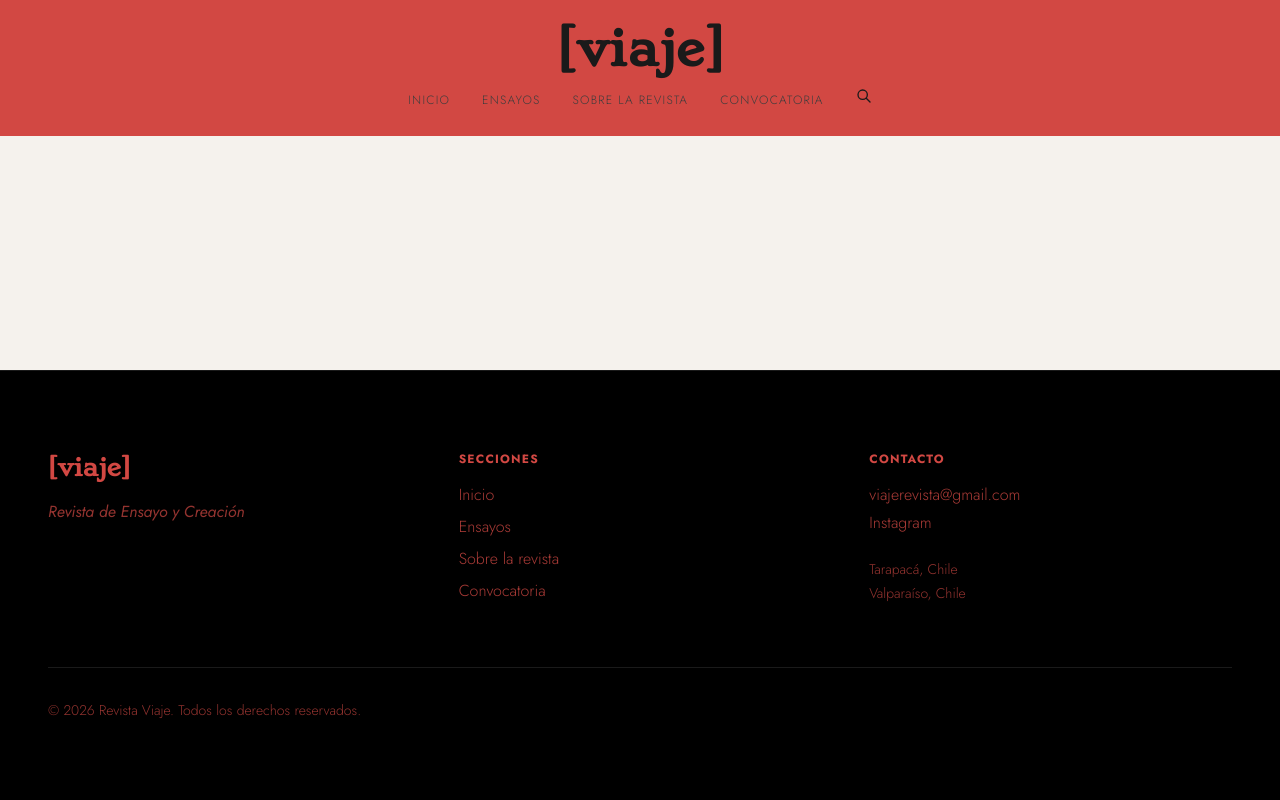
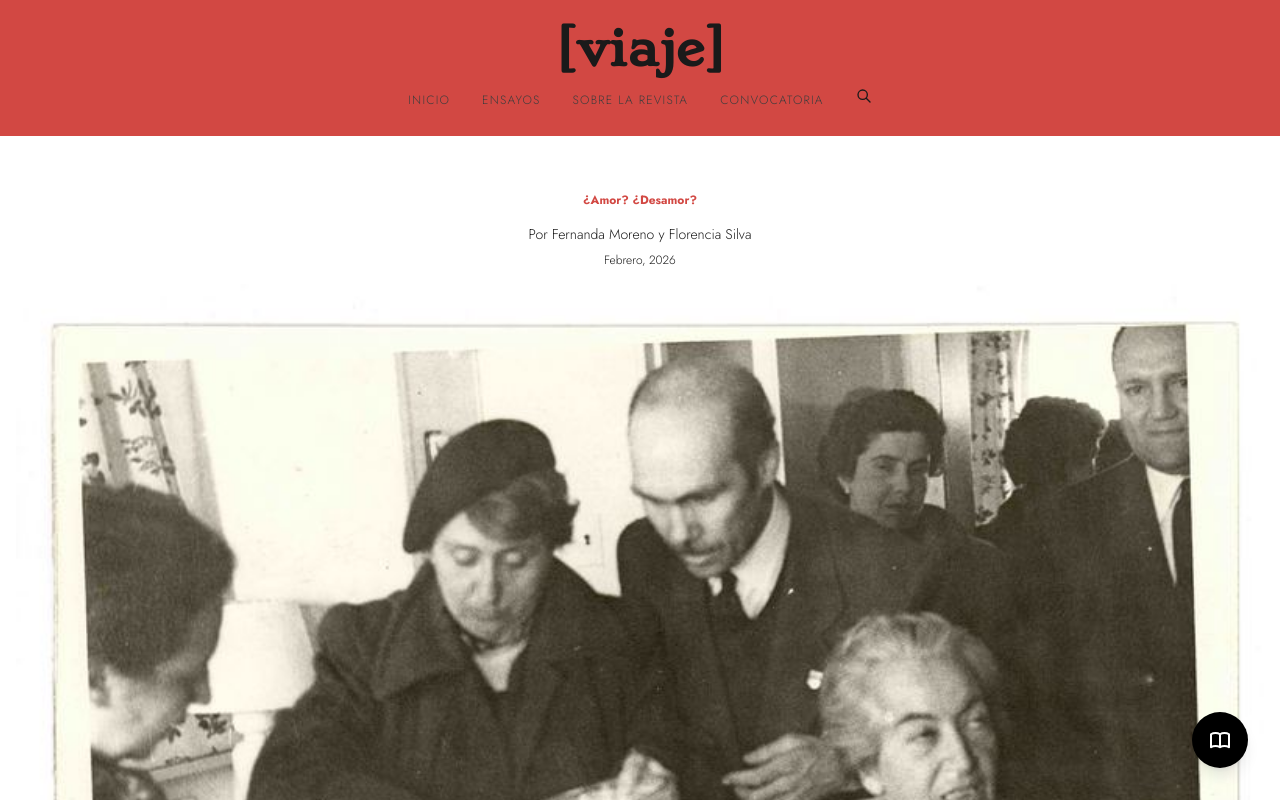
Before and after one commit to ferdinandda/viaje-webpage, a SvelteKit app: page /ensayos/ella-ya-casi-ha-tocado-mi-frente in a window 1280 px wide. Before the commit this address had no page. Shown: the top 800 px of the page. Built offline with nearby package versions, Linux system fonts and the light colour scheme.

Commit message:
feat: add essay 'Ella ya casi ha tocado mi frente' and simplify home page hero

```diff
--- a/src/routes/+page.svelte
+++ b/src/routes/+page.svelte
@@ -66,19 +66,10 @@
       style="font-family: 'Jost', sans-serif; color: var(--color-ink);"
     >
       <span class="marker-highlight">Revista Viaje es un medio digital nacido en Chile que busca reunir escrituras sobre</span>
-      <span class="relative inline-block text-[10px] md:text-xs opacity-60 px-1 italic">
-        las materias que nos rompen las pelotas,
-        <svg class="absolute top-1/2 left-0 w-full h-1 -translate-y-1/2 pointer-events-none" viewBox="0 0 100 2" preserveAspectRatio="none">
-          <path d="M0,1 L10,0.8 L25,1.2 L50,0.9 L75,1.1 L100,1" stroke="currentColor" stroke-width="0.5" fill="none" stroke-linecap="round" class="opacity-90" />
-        </svg>
-      </span>
       <span class="marker-highlight">el mundo que habitamos</span>
-      <span class="relative inline-block text-[10px] md:text-xs opacity-60 px-1 italic">
-        y otros mundos posibles.
-        <svg class="absolute top-1/2 left-0 w-full h-1 -translate-y-1/2 pointer-events-none" viewBox="0 0 100 2" preserveAspectRatio="none">
-          <path d="M0,1 L10,1.2 L25,0.8 L50,1.1 L75,0.9 L100,1" stroke="currentColor" stroke-width="0.5" fill="none" stroke-linecap="round" class="opacity-90" />
-        </svg>
-      </span>
+      <div class="mt-2">
+        <span class="line-through">y otros mundos posibles.</span>
+      </div>
     </div>
   </div>
 </section>
--- a/src/routes/ensayos/+page.svelte
+++ b/src/routes/ensayos/+page.svelte
@@ -1,5 +1,6 @@
 <script>
   let tabs = [
+    { id: 7, title: '<i>Ella ya casi ha tocado mi frente</i>: fabulaciones del roce entre Rodig y Mistral', author: 'Fernanda Moreno y Florencia Silva', href: "/ensayos/ella-ya-casi-ha-tocado-mi-frente", img: "/MISTRAL.jpg" },
     { id: 1, title: 'Sangre, tierra y silencio: el doble vínculo de la experiencia femenina', author: 'Florencia Leiva Silva', href: "/sangre-tierra-y-silencio", img: "/Carrieee.jpg" },
     { id: 2, title: 'El arte de la memoria: una reflexión', author: 'Juan Pérez', href: "/articulo-dos", img: "/david_lynch.jpg" },
     { id: 3, title: 'Territorios invisibles: exploraciones urbanas', author: 'Ana Gómez', href: "/articulo-tres", img: "/my-image.jpg" },
@@ -20,7 +21,7 @@
         <div class="relative h-64 overflow-hidden">
           <img
             src={tab.img}
-            alt="Image for {tab.title}"
+            alt="Image for {tab.title.replace(/<[^>]*>?/gm, '')}"
             class="w-full h-full object-cover transition-transform duration-700 group-hover:scale-105"
           />
         </div>
@@ -29,7 +30,7 @@
         <div class="p-8 flex flex-col flex-grow justify-between text-center">
           <div>
             <h3 class="font-bold text-lg uppercase text-[var(--color-ink)] leading-tight tracking-wide mb-4 line-clamp-3">
-              {tab.title}
+              {@html tab.title}
             </h3>
             <div class="w-8 h-px bg-[#D24843] mx-auto mb-4 opacity-0 group-hover:opacity-100 transition-opacity duration-300"></div>
           </div>
--- /dev/null
+++ b/src/routes/ensayos/ella-ya-casi-ha-tocado-mi-frente/+page.svelte
@@ -0,0 +1,126 @@
+<script>
+  import { onMount, onDestroy } from 'svelte';
+  import { readerModeActive } from '$lib/stores';
+
+  let showReferences = false;
+  let atBottom = false;
+
+  function toggleReferences() {
+    showReferences = !showReferences;
+  }
+
+  function toggleReaderMode() {
+    $readerModeActive = !$readerModeActive;
+  }
+
+  function handleScroll() {
+    if ((window.innerHeight + window.scrollY) >= document.body.offsetHeight - 5) {
+      atBottom = true;
+    } else {
+      atBottom = false; // Reset if not at bottom
+    }
+  }
+
+  onMount(() => {
+    window.addEventListener('scroll', handleScroll);
+    return () => {
+      window.removeEventListener('scroll', handleScroll);
+    };
+  });
+</script>
+
+<div class="min-h-screen transition-all duration-500 {$readerModeActive ? 'pt-12 bg-[#FAF9F6] text-gray-800' : 'pt-32 md:pt-40 bg-white'}">
+
+  <main class="{$readerModeActive ? 'max-w-2xl mx-auto py-12 px-8' : 'bg-white'}">
+    <div class="{$readerModeActive ? '' : 'container mx-auto px-4 py-8'}">
+      <p class="text-xs font-bold text-center text-[#D24843] mb-2 font-['Jost']">¿Amor? ¿Desamor?</p>
+      <h1 class="{$readerModeActive ? 'text-3xl font-serif text-center mb-8' : 'text-4xl font-bold mb-4 font-[\'Advent_Pro\'] uppercase text-center mx-auto max-w-3xl'}">
+        <!-- Título aquí -->
+      </h1>
+      <p class="text-sm text-center font-['Jost'] mb-2">Por Fernanda Moreno y Florencia Silva</p>
+
+      {#if $readerModeActive}
+        <p class="text-xs text-center font-sans text-gray-500 mb-8 italic">Tiempo de lectura estimado</p>
+      {/if}
+
+      {#if !$readerModeActive}
+        <p class="text-xs text-center font-['Jost'] mb-4">Febrero, 2026</p>
+        <img src="/MISTRAL.jpg" alt="Ella ya casi ha tocado mi frente" class="w-full h-auto mb-4" />
+
+        <p class="text-xs text-center font-['Jost'] mb-8">Compartir en:
+          <a href="#" target="_blank" class="text-blue-600 hover:underline">X</a> /
+          <a href="#" target="_blank" class="text-pink-600 hover:underline">Instagram</a>
+        </p>
+
+        <div class="max-w-prose mx-auto mb-12">
+          <p class="text-sm text-right font-['Jost'] italic leading-relaxed">
+            en el tacto que delimita la fotografía: odiosa dedicación.<br>
+            Queremos pensar en el intercambio de dar,<br>
+            recibir<br>
+            y también fracasar.
+          </p>
+        </div>
+      {/if}
+
+      <div class="{$readerModeActive ? 'text-xl leading-loose font-serif text-justify' : 'text-lg leading-relaxed mb-4 text-justify font-[\'Jost\'] mx-auto max-w-prose'}">
+        <p class="mb-6">[Contenido del ensayo aquí...]</p>
+      </div>
+
+      {#if !$readerModeActive}
+      <button
+        onclick={toggleReferences}
+        class="text-xl font-bold mb-4 text-center mt-12 font-['Advent_Pro'] text-gray-600 w-full"
+        class:bounce={atBottom}
+      >
+        Referencias bibliográficas
+      </button>
+      {#if showReferences}
+      <div class="mx-auto max-w-prose text-justify font-['Jost'] text-base text-gray-600">
+        <!-- Referencias aquí -->
+      </div>
+      {/if}
+      {/if}
+    </div>
+  </main>
+
+  <!-- Reader Mode Toggle Button -->
+  <button
+    onclick={toggleReaderMode}
+    class="fixed bottom-8 right-8 z-50 p-4 rounded-full shadow-lg transition-all duration-300 hover:scale-110"
+    class:bg-black={!$readerModeActive}
+    class:text-white={!$readerModeActive}
+    class:bg-gray-200={$readerModeActive}
+    class:text-gray-800={$readerModeActive}
+    aria-label="Toggle Reader Mode"
+  >
+    {#if $readerModeActive}
+      <!-- Exit Reader Mode Icon (X) -->
+      <svg xmlns="http://www.w3.org/2000/svg" class="h-6 w-6" fill="none" viewBox="0 0 24 24" stroke="currentColor">
+        <path stroke-linecap="round" stroke-linejoin="round" stroke-width="2" d="M6 18L18 6M6 6l12 12" />
+      </svg>
+    {:else}
+      <!-- Enter Reader Mode Icon (Book/Eye) -->
+      <svg xmlns="http://www.w3.org/2000/svg" class="h-6 w-6" fill="none" viewBox="0 0 24 24" stroke="currentColor">
+        <path stroke-linecap="round" stroke-linejoin="round" stroke-width="2" d="M12 6.253v13m0-13C10.832 5.477 9.246 5 7.5 5S4.168 5.477 3 6.253v13C4.168 18.477 5.754 18 7.5 18s3.332.477 4.5 1.253m0-13C13.168 5.477 14.754 5 16.5 5c1.747 0 3.332.477 4.5 1.253v13C19.832 18.477 18.247 18 16.5 18c-1.746 0-3.332.477-4.5 1.253" />
+      </svg>
+    {/if}
+  </button>
+</div>
+
+<style>
+  @keyframes bounce-letters {
+    0%, 20%, 50%, 80%, 100% {
+      transform: translateY(0);
+    }
+    40% {
+      transform: translateY(-20px);
+    }
+    60% {
+      transform: translateY(-10px);
+    }
+  }
+
+  .bounce {
+    animation: bounce-letters 1.5s ease;
+  }
+</style>
```
Also changed, not shown: static/MISTRAL.jpg (added).
